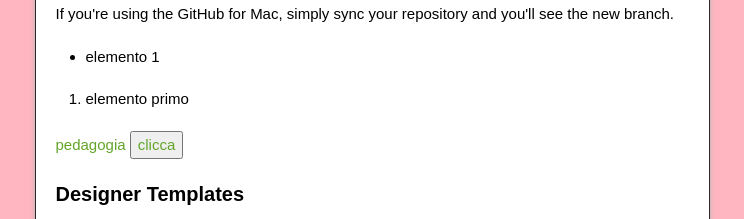
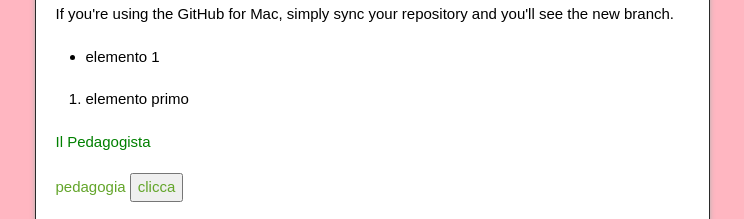
Before and after one commit to enrica-murru/prova, a plain HTML site: page index.html in a window 1280 px wide. Shown: the part 1231-1450 px from the top of the page, without its empty margins (268-1012 px from the left). Drawn offline with nearby package versions, Linux system fonts and the light colour scheme.

Commit message:
Update index.html

```diff
--- a/index.html
+++ b/index.html
@@ -62,6 +62,8 @@ $ git checkout gh-pages
     <li> elemento primo</li>
   </ol>
 </p>
+<p style="color:green"> Il Pedagogista </p>
+
 <a href="http://it.wikipedia.org/wiki/Pedagogia"> pedagogia
   <button> clicca </button>
 </a>
```
